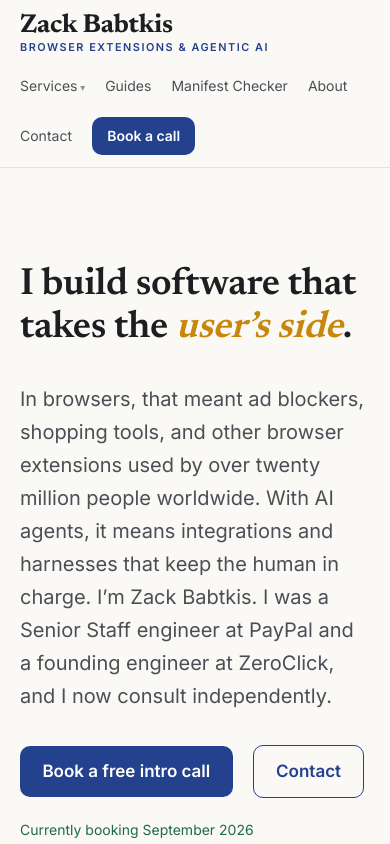
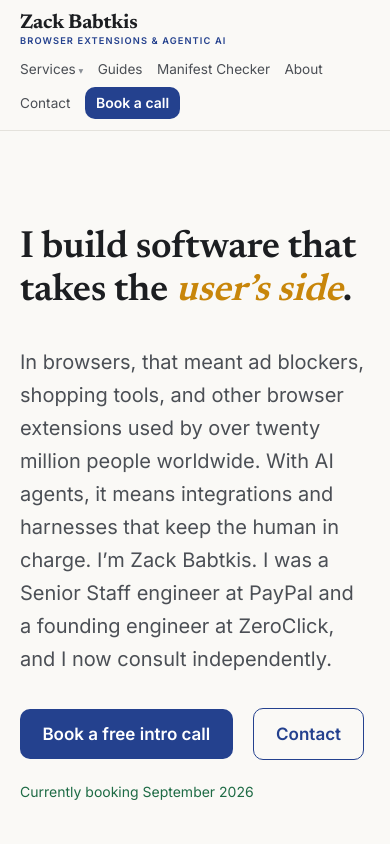
Before and after one commit to zbabtkis/zacharybabtkis.com, a Next.js app: page / in a window 390 px wide. Shown: the top 844 px of the page. Built offline with nearby package versions, Linux system fonts and the light colour scheme.

Commit message:
fix: compact mobile header and hero — smaller masthead, tight nav rows, reduced hero padding and lede size

```diff
--- a/app/globals.css
+++ b/app/globals.css
@@ -257,6 +257,46 @@ h3 {
   .nav-mega::before {
     left: 2.25rem;
     transform: rotate(45deg);
+  }
+}
+
+/* Compact header on phones: smaller masthead, nav on its own tight rows */
+@media (max-width: 44rem) {
+  .site-header .wrap {
+    gap: var(--space-sm);
+    padding-bottom: 0.65rem;
+  }
+
+  .site-title {
+    font-size: var(--text-lg);
+  }
+
+  .site-tagline {
+    font-size: 0.58rem;
+    letter-spacing: 0.12em;
+  }
+
+  .site-nav {
+    width: 100%;
+    gap: 0.4rem 0.9rem;
+  }
+
+  .site-nav a,
+  .nav-services summary {
+    font-size: 0.85rem;
+  }
+
+  .site-nav .nav-cta {
+    padding: 0.3rem 0.7rem;
+  }
+
+  .hero {
+    padding: var(--space-lg) 0 var(--space-lg);
+  }
+
+  .hero .lede {
+    font-size: 1.05rem;
+    margin-top: var(--space-md);
   }
 }
 
```
